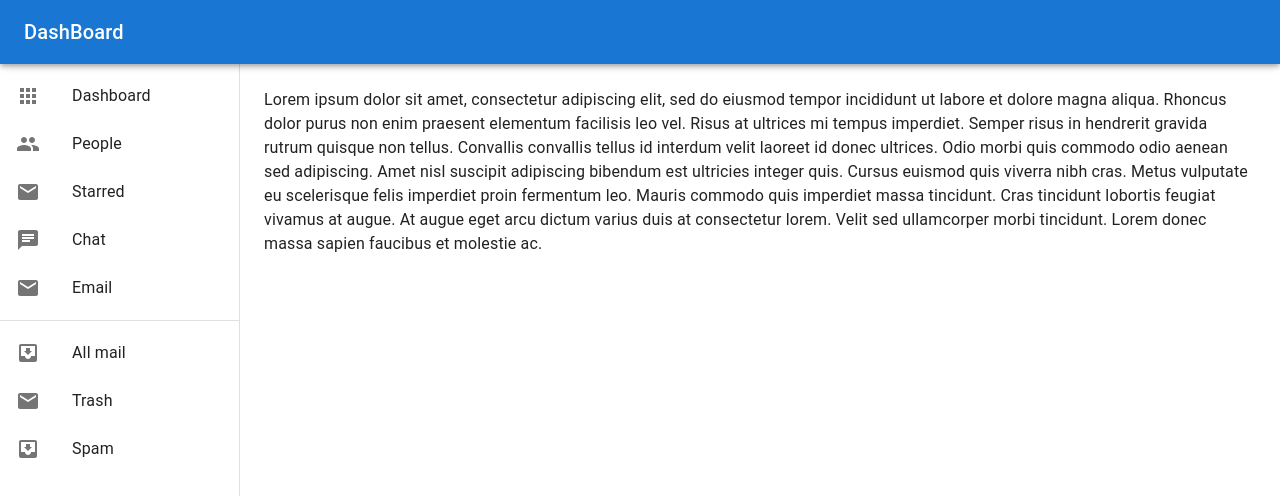
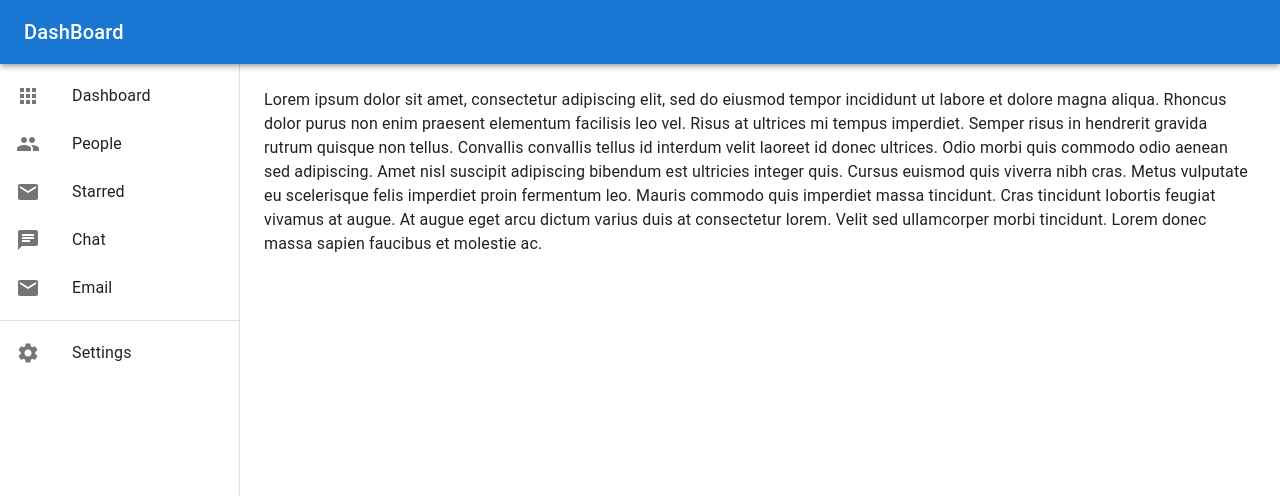
Before and after one commit to kisakyekenneth/club-portal, a React (Vite) app: page / in a window 1280 px wide. Shown: the top 496 px of the page. Built offline with nearby package versions, Linux system fonts and the light colour scheme; the HTML template or start-up script is replaced by a standard one.

Commit message:
Added changes to be able to display the side Nav menu

```diff
--- a/src/components/layout/NavMenu.tsx
+++ b/src/components/layout/NavMenu.tsx
@@ -14,6 +14,7 @@
 import MailIcon from '@mui/icons-material/Mail';
 import AppsIcon from '@mui/icons-material/Apps';
 import PeopleIcon from '@mui/icons-material/People';
+import SettingsIcon from '@mui/icons-material/Settings';
 import SendEmail from '@mui/icons-material/Email';
 import ChatIcon from '@mui/icons-material/Chat';
 import { localRoutes } from '../../constants/constants';
@@ -104,11 +105,9 @@
           </List>
           <Divider />
           <List>
-            {['All mail', 'Trash', 'Spam'].map((text, index) => (
+            {['Settings'].map((text, index) => (
               <ListItem button key={text}>
-                <ListItemIcon>
-                  {index % 2 === 0 ? <InboxIcon /> : <MailIcon />}
-                </ListItemIcon>
+                <ListItemIcon>{<SettingsIcon />}</ListItemIcon>
                 <ListItemText primary={text} />
               </ListItem>
             ))}
```
